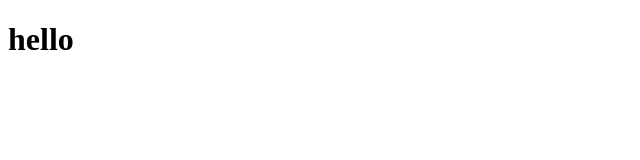
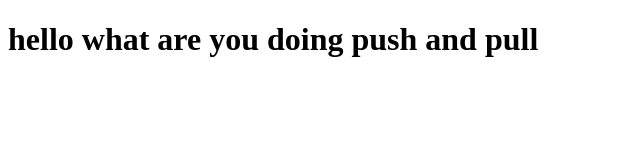
Before and after one commit to TASHPIA/TEST, a plain HTML site: page file.html in a window 1280 px wide. Shown: the whole page, without its empty margins (0-640 px from the left). Drawn offline with Linux system fonts and the light colour scheme.

Commit message:
hey it changin

```diff
--- a/file.html
+++ b/file.html
@@ -1,6 +1,7 @@
 <!DOCTYPE html>
 <h1>
-hello
+hello what are you doing
+push and pull
 
         <data value=""></data>
 </h1>
```
